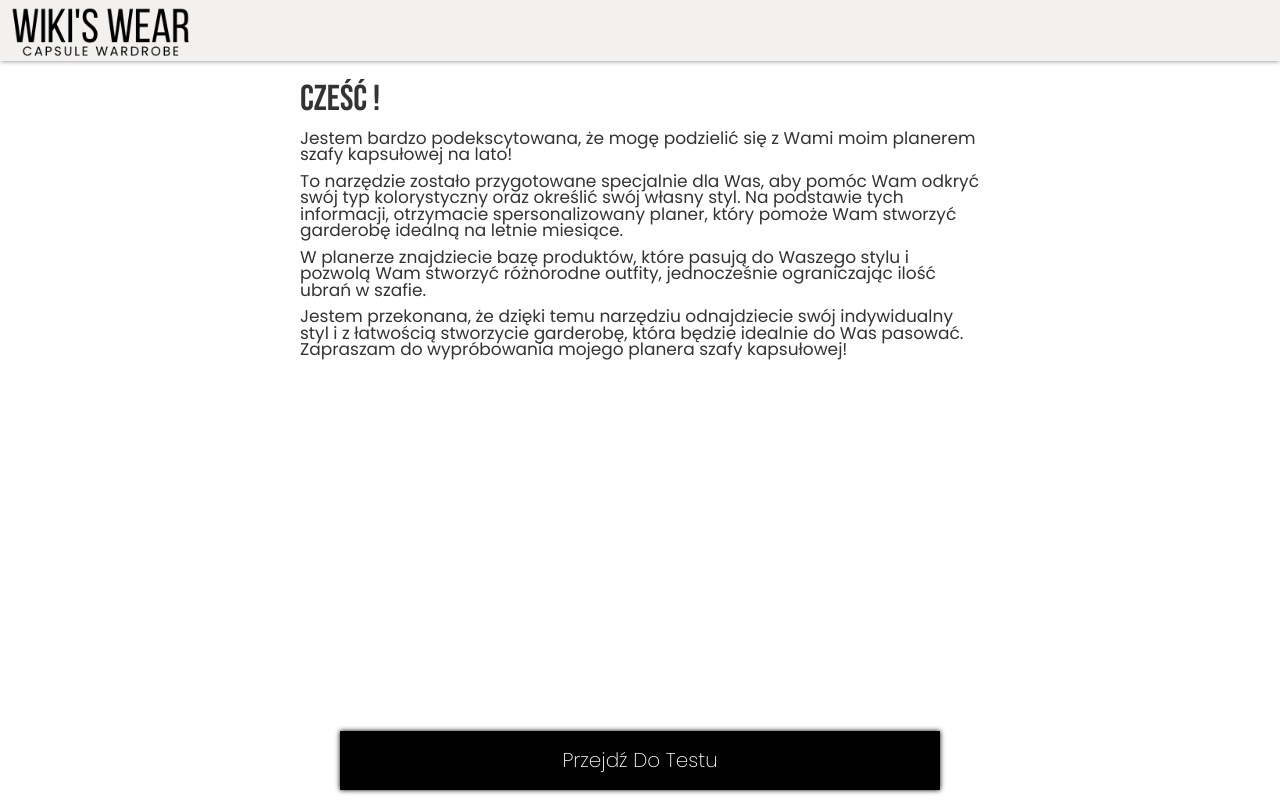
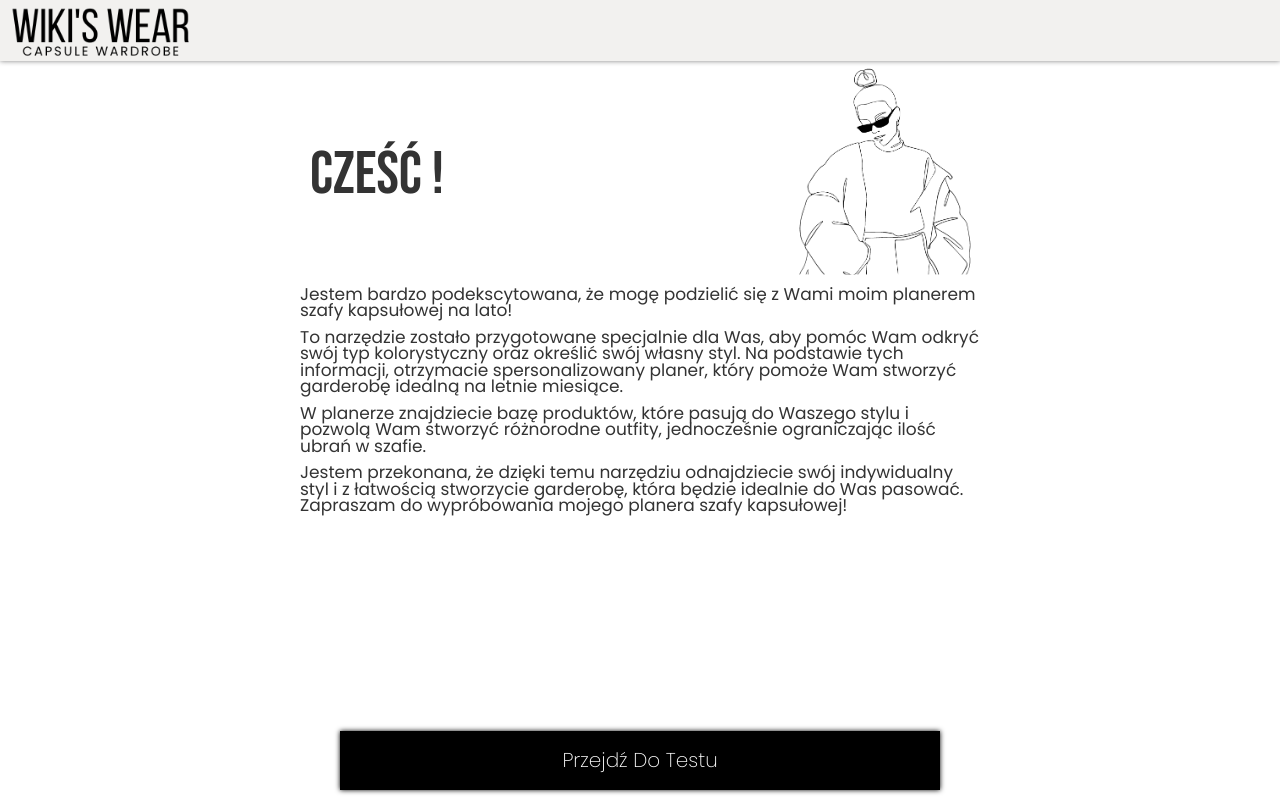
Before and after one commit to PracaInzynierska2023/PracaInzynierskaFront, an Angular app: page /home in a window 1280 px wide. Built offline with nearby package versions, Linux system fonts and the light colour scheme.

Commit message:
feat: add home page logo

```diff
--- a/src/app/home/home.component.html
+++ b/src/app/home/home.component.html
@@ -1,7 +1,10 @@
 <div class="full-width-flex-container">
   <div class="home-container">
 
-    <h1>Cześć !</h1>
+    <div class="header-container">
+      <h1>Cześć !</h1>
+      <img src="../../assets/home-page.png" alt="">
+    </div>
     <p>
       Jestem bardzo podekscytowana, że mogę podzielić się z Wami moim planerem szafy kapsułowej na lato!
     </p>
--- a/src/app/home/home.component.scss
+++ b/src/app/home/home.component.scss
@@ -1,13 +1,33 @@
 @import '../../sass/variables';
+
+img {
+  max-width: 18rem;
+}
 
 .home-container {
   margin-top: $container-default-top-margin;
   max-width: $container-default-max-width;
   padding: $container-default-padding;
+
+  margin-bottom: 5.5rem;
+}
+
+.header-container {
+  padding: 0 0.5rem;
+  margin-top:0.5rem;
+  display: flex;
+  flex-direction: row;
+  justify-content: space-evenly;
 }
 
 h1 {
+  font-size: 6rem;
+  padding: 0 0.5rem;
+  margin: 0;
   font-family: "Bebas Neue";
+  display: flex;
+  flex-direction: column;
+  justify-content: center;
 }
 
 p {
```
Also changed, not shown: src/assets/home-page.png (added).
